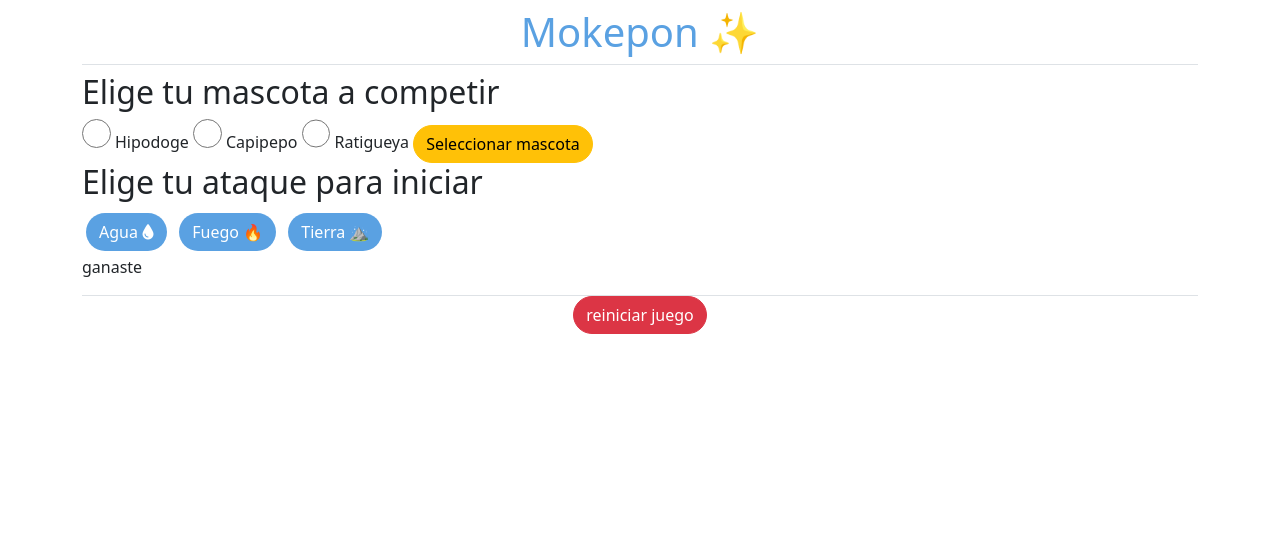
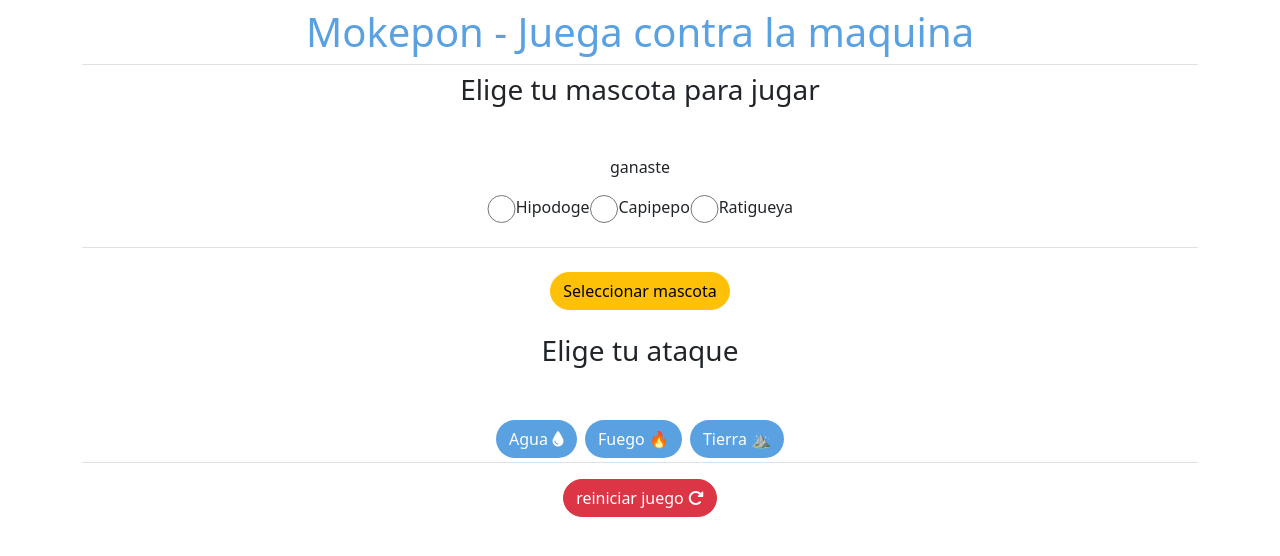
Before and after one commit to alejo022/Mokepon, a plain HTML site: page index.html in a window 1280 px wide. Drawn offline with nearby package versions, Linux system fonts and the light colour scheme.

Commit message:
Eleccion mascota del jugador capturada e imprimiento en consola - preparados para pasar a la manipulación del DOM

```diff
--- a/assets/js/main.js
+++ b/assets/js/main.js
@@ -0,0 +1,27 @@
+let mascotaHipodoge = document.getElementById('hipodoge');
+let mascotaCapipepo = document.getElementById('capipepo');
+let mascotaRatigueya = document.getElementById('ratigueya');
+
+let botonMascotaJugador = document.getElementById('boton-mascota');
+let botonFuego = document.getElementById('boton-fuego');
+let botonAgua = document.getElementById('boton-agua');
+let botonTierra = document.getElementById('boton-tierra');
+let botonReiniciar = document.getElementById('boton-reiniciar');
+
+botonMascotaJugador.addEventListener('click', SeleccionarMascotaJugador)
+
+function SeleccionarMascotaJugador() {
+
+    if (mascotaHipodoge.checked) {
+        console.log('eligiste hipodoge')
+    } else if (mascotaCapipepo.checked) {
+        console.log('eligiste capipepo')
+    }
+    else if (mascotaRatigueya.checked) {
+        console.log('eligiste ratigueya')
+    }
+    else {
+        console.log('No elegiste ninguna mascota')
+    }
+
+}
--- a/index.html
+++ b/index.html
@@ -16,6 +16,7 @@
 
     <!--Css personalizado  -->
     <link rel="stylesheet" href="./assets/css/estilos.css">
+
 </head>
 
 <body>
@@ -23,14 +24,20 @@
     <div class="container">
 
         <h1 class="p-2 border-bottom w-100 text-center text-azul">
-            Mokepon ✨
+            Mokepon - Juega contra la maquina
         </h1>
+
+        <h3 class="text-center mb-5">Elige tu mascota para jugar</h3>
+
+        <section id="mensajes">
+            <p class="text-center">
+                ganaste
+            </p>
+        </section>
 
         <section id="seleccionar-mascota">
 
-
-            <h2>Elige tu mascota a competir</h2>
-
+            <div class="d-flex justify-content-center">
                 <input type="radio" name="mascota" id="hipodoge" />
                 <label for="hipodoge">Hipodoge</label>
 
@@ -39,32 +46,32 @@
 
                 <input type="radio" name="mascota" id="ratigueya" />
                 <label for="ratigueya">Ratigueya</label>
+            </div>
 
-            <button id="boton-mascota" class="btn btn-warning rounded-pill">
+            <div class="modal-footer justify-content-center border-top mt-4">
+                <button id="boton-mascota" class="btn btn-warning rounded-pill m-4">
                     Seleccionar mascota
                 </button>
+            </div>
 
         </section>
         <section id="seleccionar-ataque">
 
-            <h2>Elige tu ataque para iniciar</h2>
+            <h3 class="text-center mb-5">Elige tu ataque</h3>
 
-
+            <div class="d-flex justify-content-center">
                 <button id="boton-agua" class="btn bg-azul text-white m-1 rounded-pill">Agua <i
                         class="fa-solid fa-droplet text-white"></i></button>
                 <button id="boton-fuego" class="btn bg-azul text-white m-1 rounded-pill">Fuego 🔥</button>
                 <button id="boton-tierra" class="btn bg-azul text-white m-1 rounded-pill">Tierra ⛰️</button>
+            </div>
 
         </section>
-        <section id="mensajes">
-            <p>
-                ganaste
-            </p>
-        </section>
+
         <section>
             <div class="modal-footer justify-content-center border-top">
-                <button id="boton-reiniciar" class="btn btn-danger rounded-pill">
-                    reiniciar juego
+                <button id="boton-reiniciar" class="btn btn-danger rounded-pill m-3">
+                    reiniciar juego <i class="fa-solid fa-rotate-right"></i>
                 </button>
             </div>
         </section>
```
Lines whose indentation alone changed are shown as unchanged.
